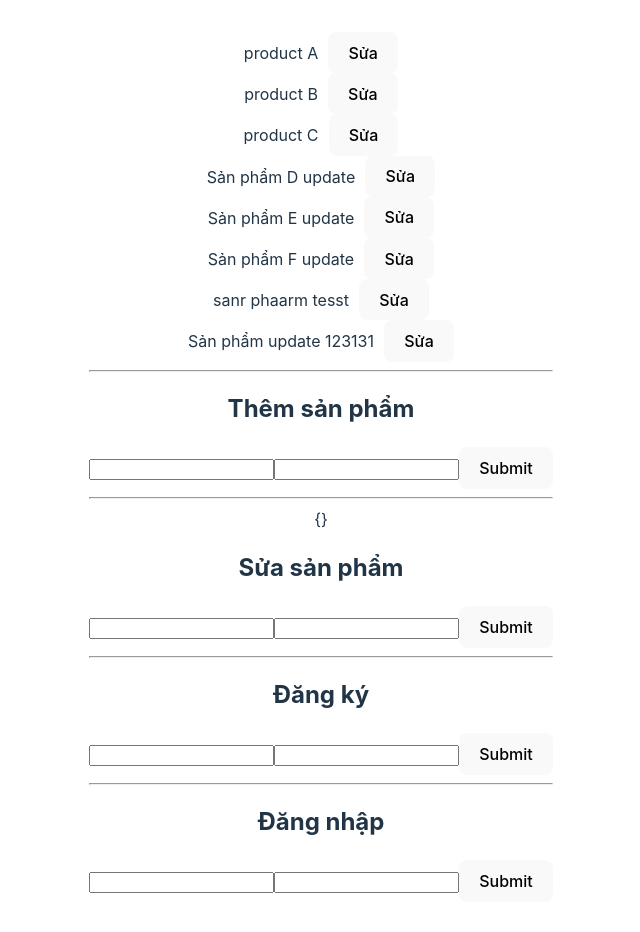
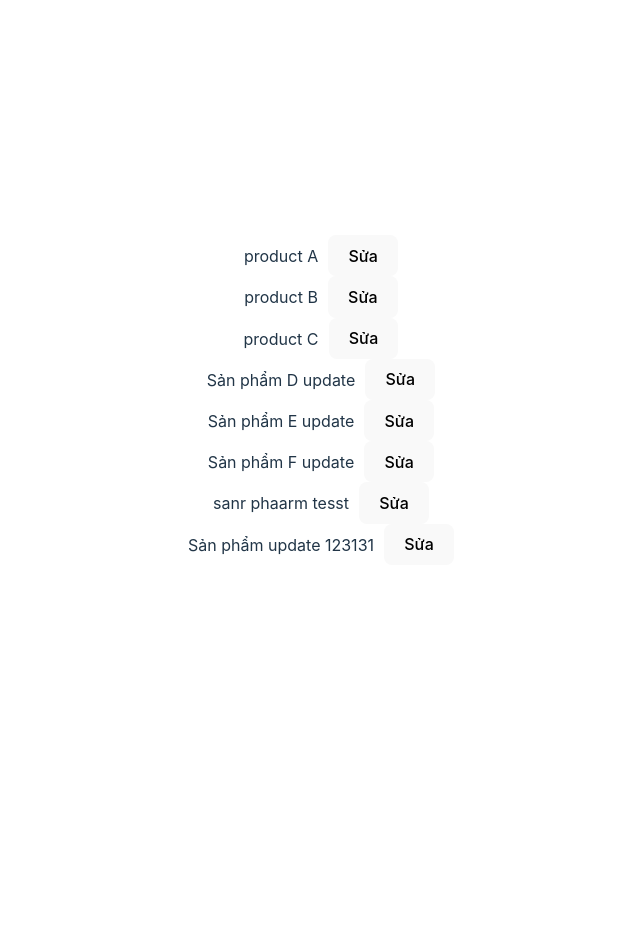
Before and after one commit to datlt2306/FPL-WEB209, a React (Vite) app: page / in a window 1280 px wide. Shown: the whole page, without its empty margins (319-959 px from the left). After the commit the page ends 800 px from the top, so only its background shows below. Built offline with nearby package versions, Linux system fonts and the light colour scheme; data requests are answered from the project's data file.

Commit message:
Buổi 5: useQuery

```diff
--- a/package.json
+++ b/package.json
@@ -14,9 +14,11 @@
         "prettier:fix": "prettier --write \"src/**/(*.jsx|*.js|*.tsx|*ts|*.css|*.scss)\""
     },
     "dependencies": {
+        "@tanstack/react-query-devtools": "^5.8.1",
         "immer": "^10.0.3",
         "react": "^18.2.0",
-        "react-dom": "^18.2.0"
+        "react-dom": "^18.2.0",
+        "react-query": "^3.39.3"
     },
     "devDependencies": {
         "@types/react": "^18.2.15",
--- a/src/App.tsx
+++ b/src/App.tsx
@@ -10,14 +10,6 @@ function App() {
     return (
         <>
             <List />
-            <hr />
-            <Add />
-            <hr />
-            <Edit />
-            <hr />
-            <Signup />
-            <hr />
-            <Signin />
         </>
     )
 }
--- a/src/components/List.tsx
+++ b/src/components/List.tsx
@@ -1,22 +1,22 @@
-import React, { useContext, useEffect } from 'react'
-import { ProductContext } from '../context/product'
+import { useQuery } from 'react-query'
 
 const List = () => {
-    const { state, dispatch } = useContext(ProductContext)
-    useEffect(() => {
-        ;(async () => {
-            try {
-                const data = await (await fetch('http://localhost:3000/products')).json()
-                // setProducts(data)
-                dispatch({ type: 'FETCH_PRODUCTS', payload: data })
-            } catch (error) {
-            } finally {
-            }
-        })()
-    }, [dispatch])
+    const {
+        isLoading,
+        isError,
+        data: products
+    } = useQuery('PRODUCT', async () => {
+        try {
+            const data = await (await fetch('http://localhost:3000/products')).json()
+            return data
+        } catch (error) {}
+    })
+    if (isLoading) return <div>Loading...</div>
+    if (isError) return <div>Error...</div>
+
     return (
         <div>
-            {state.products?.map((product: any, index: any) => (
+            {products?.map((product: any, index: any) => (
                 <div key={index}>
                     {product.name}
                     <button
@@ -32,3 +32,5 @@ const List = () => {
 }
 
 export default List
+// npm i react-query
+// npm i @tanstack/react-query-devtools
--- a/src/main.tsx
+++ b/src/main.tsx
@@ -1,12 +1,13 @@
 import ReactDOM from 'react-dom/client'
+import { QueryClient, QueryClientProvider } from 'react-query'
+import { ReactQueryDevtools } from 'react-query/devtools'
+import App from './App'
 import './index.css'
-import App from './App'
-import { createContext, useState } from 'react'
-import CounterContextProvider from './context/counter'
-import ProductContextProvider from './context/product'
 
+const queryClient = new QueryClient()
 ReactDOM.createRoot(document.getElementById('root')!).render(
-    <ProductContextProvider>
+    <QueryClientProvider client={queryClient}>
         <App />
-    </ProductContextProvider>
+        <ReactQueryDevtools initialIsOpen={false} />
+    </QueryClientProvider>
 )
```
Also changed, not shown: 1 other file (tests, documents, lock files or other folders).
